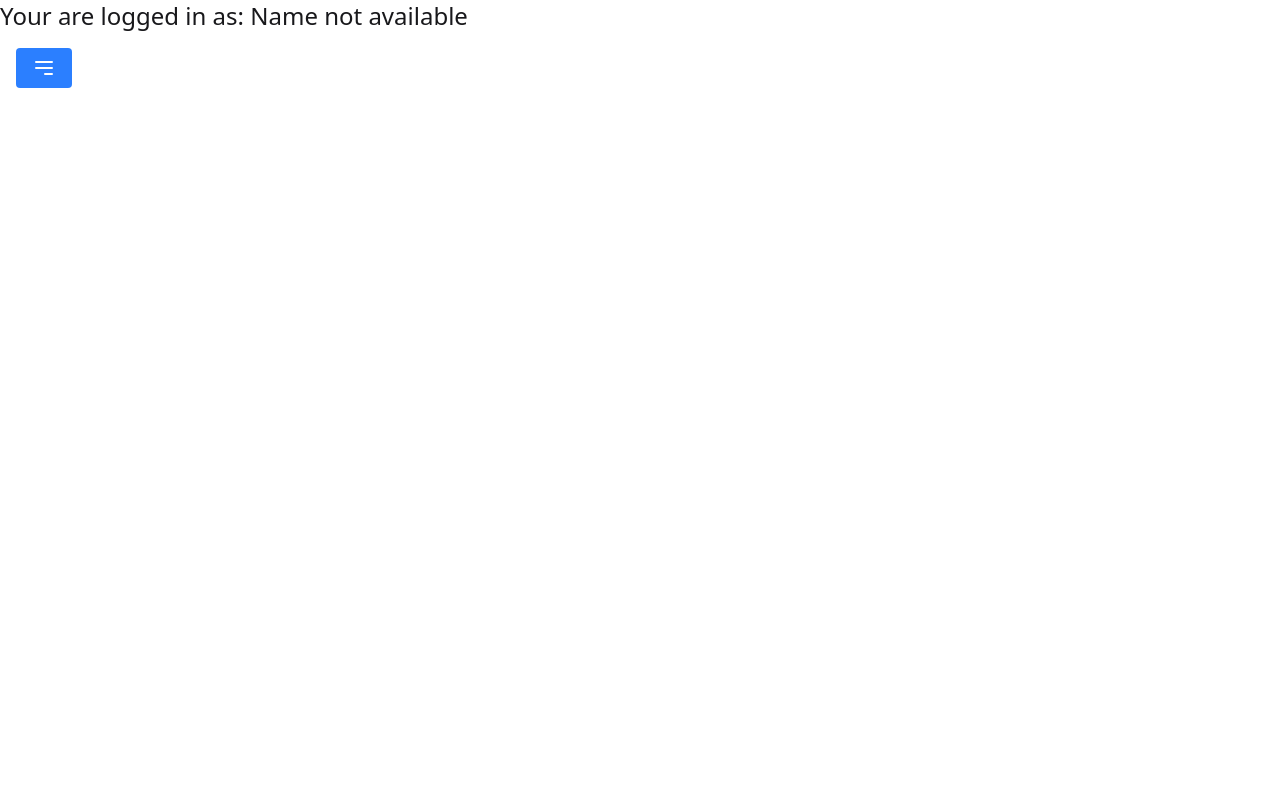
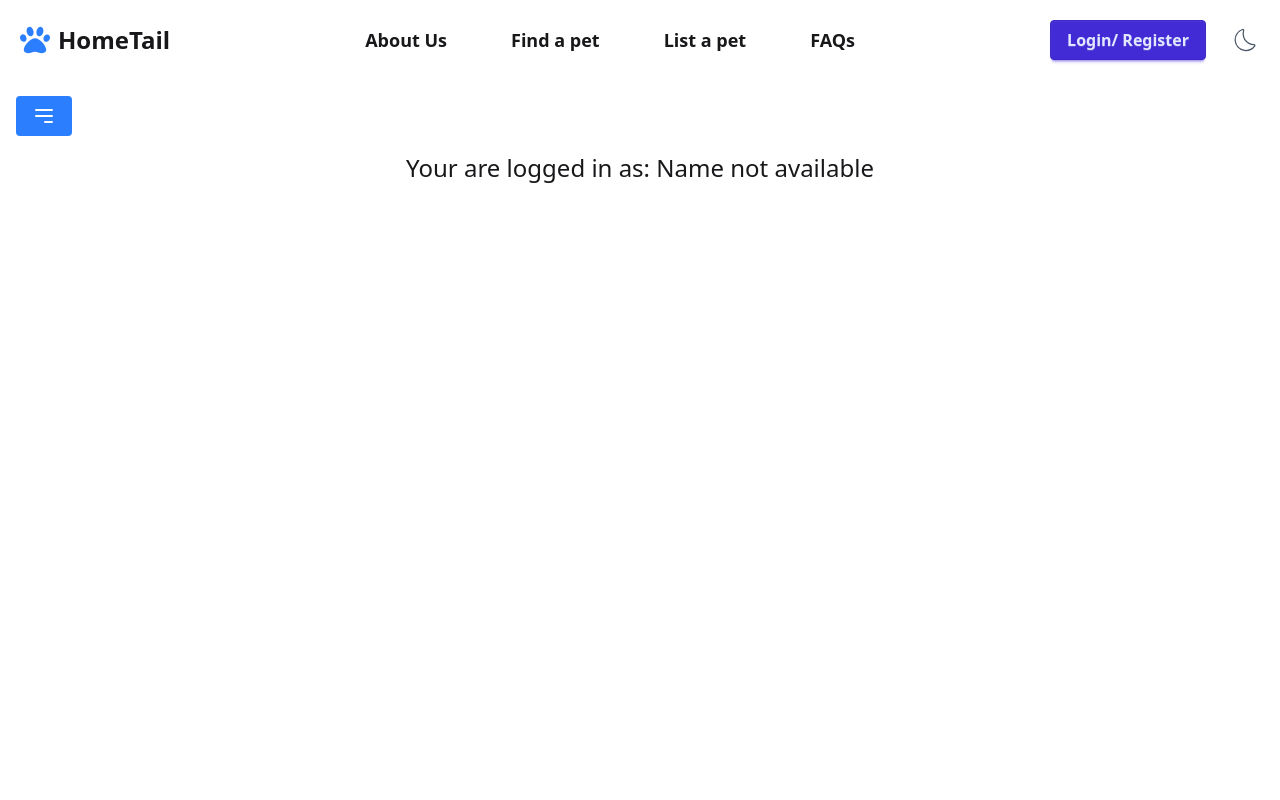
Before and after one commit to pdushie/deoploy_hometail, a Next.js app: page /dashboard in a window 1280 px wide. Shown: the top 800 px of the page. Built offline with nearby package versions, Linux system fonts and the light colour scheme; no server answers.

Commit message:
moved navbar and footer to layout

```diff
--- a/app/(pages)/dashboard/page.jsx
+++ b/app/(pages)/dashboard/page.jsx
@@ -9,8 +9,10 @@ const Dashboard = () => {
 
   return (
     <>
-    <div className="text-2xl grid-cols-2">Your are logged in as: { session?.user?.name ?? 'Name not available'}</div>
-      <Sidebar />
+    <Sidebar />
+    <div className="text-2xl flex justify-center items-center">Your are logged in as: { session?.user?.name ?? 'Name not available'}</div>
+
+      <div className="min-h-[100vh]"></div>
     </>
   )
 };
--- a/app/layout.js
+++ b/app/layout.js
@@ -3,6 +3,8 @@ import { auth } from "@/auth";
 import SessionProvider from "@/utils/SessionProvider";
 import { Theme } from "../utils/ThemeProvider";
 import NextTopLoader from "nextjs-toploader";
+import Navbar from "./(pages)/_components/Navbar";
+import Footer from "./(pages)/_components/Footer";
 
 export const metadata = {
   title: "HomeTail",
@@ -17,7 +19,9 @@ export default async function RootLayout({ children }) {
       <body className="bg-white dark:bg-[#1D232A]">
         <NextTopLoader />
         <SessionProvider session={session}>
+          <Navbar />
           <Theme>{children}</Theme>
+          <Footer />
         </SessionProvider>
       </body>
     </html>
--- a/app/page.js
+++ b/app/page.js
@@ -1,22 +1,18 @@
-import Footer from "./(pages)/_components/Footer";
 import HowItWorks from "@/app/(pages)/landing/HowItWorks";
 import KeyFeatures from "@/app/(pages)/landing/KeyFeatures";
 import Pricing from "@/app/(pages)/landing/Pricing";
 import Hero from "@/app/(pages)/landing/Hero";
 import FAQ from "@/app/(pages)/landing/FAQ";
-import Navbar from "./(pages)/_components/Navbar";
 
 export default function Home() {
   return (
     <>
-      <Navbar />
       <Hero />
       <div className="max-w-[1300px] mx-auto px-6">
         <HowItWorks />
         <KeyFeatures />
         <FAQ />
         <Pricing title={"Pricing"} width={"w-[350px]"} />
-        <Footer />
       </div>
     </>
   );
```
